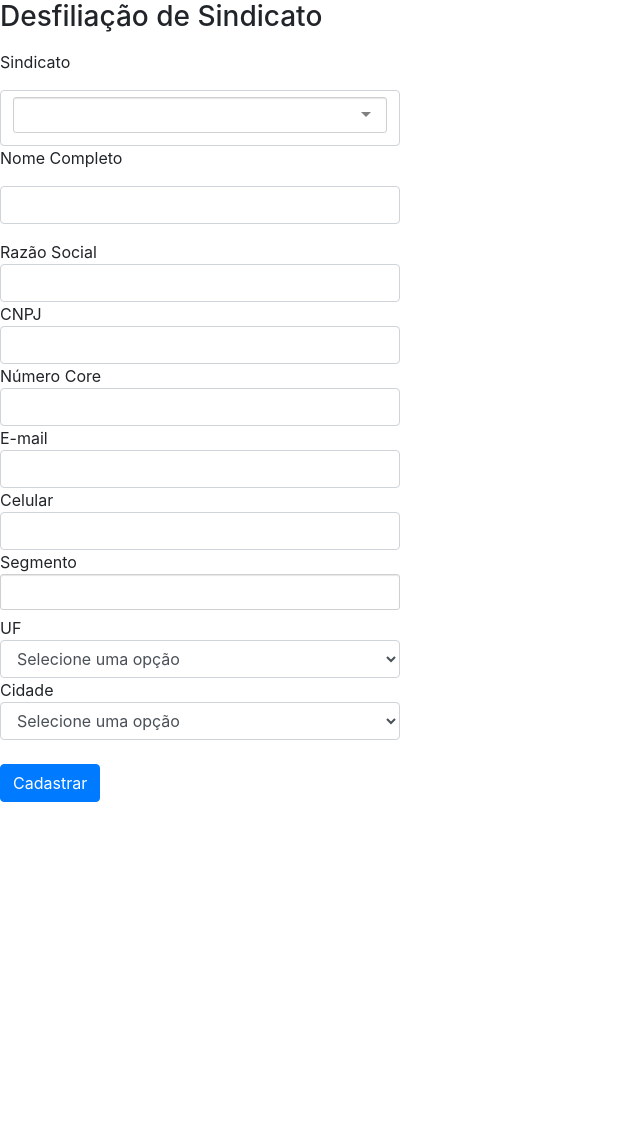
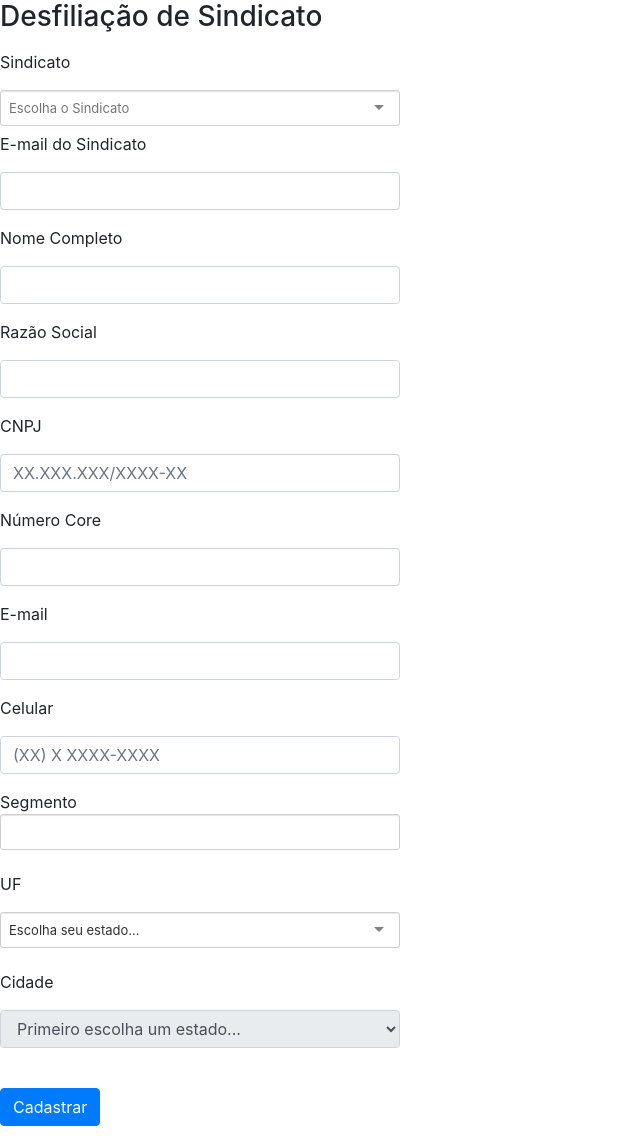
Before and after one commit to erikvlima/desfiliacao, a PHP site: page / in a window 1280 px wide. Shown: the whole page, without its empty margins (0-640 px from the left). Before the commit the page ends 802 px from the top, so only its background shows below. Run offline with PHP 8.4, Linux system fonts and the light colour scheme; data comes from the database, SQL or seed files in the repository; tables that the repository leaves empty hold one stand-in row (values such as "Sample post").

Commit message:
more code

```diff
--- a/CidadeEstado.php
+++ b/CidadeEstado.php
@@ -12,4 +12,11 @@ class CidadeEstado
         $sql = 'SELECT * FROM cidades WHERE estados_cod_estados = ?';
         return $db->GetObjectList($sql, array($uf));
     }
+
+    function getEstados()
+    {
+        global $db;
+        $sql = 'SELECT * FROM estados';
+        return $db->GetObjectList($sql, array());
+    }
 }
--- /dev/null
+++ b/Sindicato.php
@@ -0,0 +1,22 @@
+<?php
+
+require_once 'DB.class.php';
+$db = new DB();
+$db->Connect();
+
+class Sindicato
+{
+    function getSindicatos()
+    {
+        global $db;
+        $sql = 'SELECT * FROM sindicato';
+        return $db->GetObjectList($sql, array());
+    }
+
+    function getSindicato($sind)
+    {
+        global $db;
+        $sql = 'SELECT * FROM sindicato WHERE sind_nome = ?';
+        return $db->GetObjectList($sql, array($sind));
+    }
+}
--- a/index.php
+++ b/index.php
@@ -1,8 +1,11 @@
 <?php
-include "Conexao.php";
+include "CidadeEstado.php";
+include "Sindicato.php";
 
-$conn = new Conexao();
-$ufs = $conn->getEstados();
+$conexao = new CidadeEstado();
+$ufs = $conexao->getEstados();
+$conexao2 = new Sindicato();
+$sind = $conexao2->getSindicatos();
 ?>
 
 
@@ -28,56 +31,69 @@ $ufs = $conn->getEstados();
 
     <div class="form-group">Sindicato</div>
     <div>
-        <select name="sindicato" id="sindicato" required="required" class="form-control" style="width:400px;">
+        <select name="sindicato" id="sindicato" required="required" style="width:400px;">
+            <option value="">Escolha o Sindicato</option>
+            <?php foreach ($sind as $s) {?>
+                <option value="<?php echo $s->sind_nome?>" id="sind"><?php echo $s->sind_nome ?></option>
+            <?php }?>
+        </select>
 
-        </select>
     </div>
+    <div class="form-group">E-mail do Sindicato</div>
+    <div class="form-group"><input type="text" name="email_sindicato" id="email_sindicato" class="form-control" style="width:400px;"></div>
+
     <div class="form-group">Nome Completo</div>
     <div class="form-group"><input type="text" name="nome" id="nome" class="form-control" style="width:400px;"></div>
 
-    <div>Razão Social</div>
-    <div><input type="text" name="razao" id="razao" class="form-control" style="width:400px;"></div>
+    <div class="form-group">Razão Social</div>
+    <div class="form-group"><input type="text" name="razao" id="razao" class="form-control" style="width:400px;"></div>
 
-    <div>CNPJ</div>
-    <div><input type="text" name="cnpj" id="cnpj" class="form-control" style="width:400px;"></div>
+    <div class="form-group">CNPJ</div>
+    <div class="form-group"><input type="text" name="cnpj" id="cnpj" PLACEHOLDER="XX.XXX.XXX/XXXX-XX" class="form-control" style="width:400px;"></div>
 
-    <div>Número Core</div>
-    <div><input type="text" name="n_core" id="n_core" class="form-control" style="width:400px;"></div>
+    <div class="form-group">Número Core</div>
+    <div class="form-group"><input type="text" name="n_core" id="n_core" class="form-control" style="width:400px;"></div>
 
-    <div>E-mail</div>
-    <div><input type="text" name="email" id="email" class="form-control" style="width:400px;"></div>
+    <div class="form-group">E-mail</div>
+    <div class="form-group"><input type="text" name="email" id="email" class="form-control" style="width:400px;"></div>
 
-    <div>Celular</div>
-    <div><input type="text" name="celular" id="celular" class="form-control" style="width:400px;"></div>
+    <div class="form-group">Celular</div>
+    <div class="form-group"><input type="text" name="celular" id="celular" placeholder="(XX) X XXXX-XXXX" class="form-control" style="width:400px;"></div>
 
-    <div>Segmento</div>
-    <div><input type="text" name="segmento" id="segmento" style="width:400px;"></div>
+    <div class="form-group">Segmento
+    <div class="form-group"><input type="text" name="segmento" id="segmento" style="width:400px;"></div>
 
-    <div>UF</div>
-    <div>
-        <select name="uf" id="uf" required="required" class="form-control" style="width:400px;">
-            <option value="0">Selecione uma opção</option>
-            <?php while ($obj = $ufs->fetch_object()) {?>
-                <option value="<?php echo $obj->cod_estados?>" id="estados"><?php echo $obj->sigla ?></option>
+    <div class="form-group">UF</div>
+    <div class="form-group">
+        <select name="uf" id="uf" required="required" style="width:400px;">
+            <option value="0">Escolha seu estado...</option>
+            <?php foreach ($ufs as $uf) {?>
+                <option value="<?php echo $uf->cod_estados?>" id="estados"><?php echo $uf->nome ?></option>
             <?php }?>
         </select>
     </div>
-    <div>Cidade</div>
-    <div>
-        <select name="cidades" id="cidades" required="required" class="form-control" style="width:400px;">
-            <option value="0">Selecione uma opção</option>
+    <div class="form-group">Cidade</div>
+    <div class="form-group">
+        <select name="cidades" id="cidades" required="required" class="form-control" disabled="disabled" style="width:400px;">
+            <option value="0">Primeiro escolha um estado...</option>
         </select>
     </div>
     <br>
+    <div class="form-group">
     <input type="submit" id="BtnCadastrar" name="BtnCadastrar" value="Cadastrar" class="btn btn-primary">
-
+    </div>
 </form>
 </body>
 </html>
 <script>
     $(function () {
-        $('#sindicato').selectize();
+        $('#sindicato').selectize({
+            create: true,
+            sortField: 'text'
+        });
     });
+
+    $('#uf').selectize();
 
     $('#segmento').selectize({
         delimiter: ',',
@@ -113,6 +129,9 @@ $ufs = $conn->getEstados();
                             options += "<option id='cities' value='" + cidade.nome + "'> " + cidade.nome + "</option>";
                         }
                         $('#cidades').html(options).show();
+                        $('#cidades').prop('disabled', false);
+                        $('#cidades').prop('class', false);
+                        $('#cidades').selectize();
                     } else {
                         alert(data);
                     }
@@ -126,4 +145,85 @@ $ufs = $conn->getEstados();
             $('#cidades').html('<option value="">-- Escolha um estado --</option>');
         }
     })
+
+    $('#sindicato').change(function () {
+        if ($(this).val()) {
+            $.ajax({
+                type: 'POST',
+                url: 'acoes.php',
+                async: false,
+                data: {
+                    acao: 'busca-email-sindicato',
+                    sind: $("#sindicato").val()
+                },
+                success: function (data) {
+                    if (data != 'false') {
+                        var dados = data;
+                        $('#email_sindicato').val(dados);
+                    } else {
+                        alert(data);
+                    }
+                },
+                error: function (data) {
+                    alert(data);
+                    console.log(data);
+                }
+            })
+        }
+    })
+
+    function validarCNPJ(cnpj) {
+
+        cnpj = cnpj.replace(/[^\d]+/g,'');
+
+        if(cnpj == '') return false;
+
+        if (cnpj.length != 14)
+            return false;
+
+        // Elimina CNPJs invalidos conhecidos
+        if (cnpj == "00000000000000" ||
+            cnpj == "11111111111111" ||
+            cnpj == "22222222222222" ||
+            cnpj == "33333333333333" ||
+            cnpj == "44444444444444" ||
+            cnpj == "55555555555555" ||
+            cnpj == "66666666666666" ||
+            cnpj == "77777777777777" ||
+            cnpj == "88888888888888" ||
+            cnpj == "99999999999999")
+            return false;
+
+        // Valida DVs
+        tamanho = cnpj.length - 2
+        numeros = cnpj.substring(0,tamanho);
+        digitos = cnpj.substring(tamanho);
+        soma = 0;
+        pos = tamanho - 7;
+        for (i = tamanho; i >= 1; i--) {
+            soma += numeros.charAt(tamanho - i) * pos--;
+            if (pos < 2)
+                pos = 9;
+        }
+        resultado = soma % 11 < 2 ? 0 : 11 - soma % 11;
+        if (resultado != digitos.charAt(0))
+            return false;
+
+        tamanho = tamanho + 1;
+        numeros = cnpj.substring(0,tamanho);
+        soma = 0;
+        pos = tamanho - 7;
+        for (i = tamanho; i >= 1; i--) {
+            soma += numeros.charAt(tamanho - i) * pos--;
+            if (pos < 2)
+                pos = 9;
+        }
+        resultado = soma % 11 < 2 ? 0 : 11 - soma % 11;
+        if (resultado != digitos.charAt(1))
+            return false;
+
+        return true;
+
+    }
+
 </script>
```
Also changed, not shown: Conexao.php (deleted, +0 -47 lines), acoes.php (+10 -2 lines).
